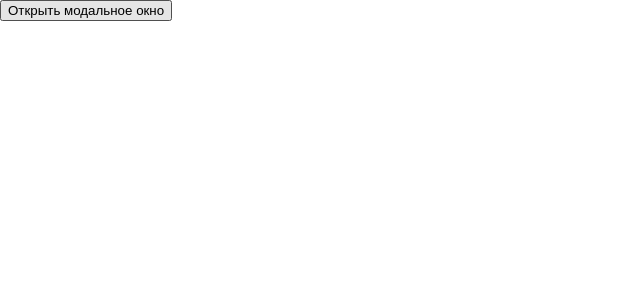
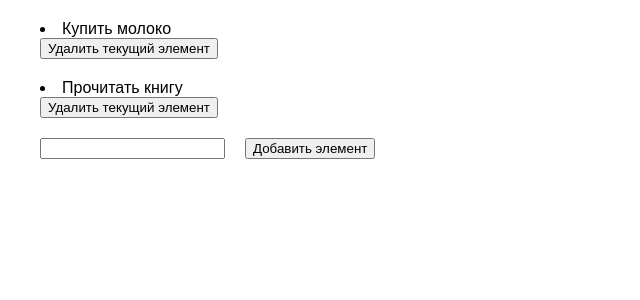
Before and after one commit to Anton102967/new-app2, a React (Vite) app: page / in a window 1280 px wide. Shown: the top 300 px of the page, without its empty margins (0-640 px from the left). Built offline with nearby package versions, Linux system fonts and the light colour scheme.

Commit message:
Состояние в React: Классовые и Функциональные Компоненты

```diff
--- a/src/App.jsx
+++ b/src/App.jsx
@@ -1,9 +1,10 @@
 import Home from "./pages/Home.jsx";
+import {ToDoList} from "./components/Test.jsx";
 
 function App() {
     return (
         <>
-            <Home />
+            <ToDoList />
         </>
     )
 }
--- a/src/components/Test.jsx
+++ b/src/components/Test.jsx
@@ -1,4 +1,4 @@
-import {Component} from 'react';
+import {Component, useState} from 'react';
 import {createPortal} from "react-dom";
 
 export function Name() {
@@ -205,5 +205,40 @@ export function Modal({isOpen, onClose, children}) {
              <div onClick={() => onClose(false)} className='modal-overlay'></div>
         </div>,
          document.body
+
+
     )
 }
+
+export function ToDoList() {
+    const [tasks, setTasks] = useState([{ id: 1, text: 'Купить молоко' }, { id: 2, text: 'Прочитать книгу' }]);
+
+    const deleteTasks = (id) => {
+        setTasks(tasks.filter(task => task.id !== id));
+    }
+
+    const onSubmitTasks = (e) => {
+        e.preventDefault();
+        setTasks([...tasks, {id: Date.now(), text: e.target.elements.text.value} ])
+    }
+
+     return (
+        <>
+            {tasks.map(task => (
+                <div key={task.id} style={{margin: '20px', paddingLeft: '20px'}}>
+                    <li >{task.text}</li>
+                    <button onClick={() => deleteTasks(task.id)}>Удалить текущий элемент</button>
+                </div>
+
+            ))}
+
+            <form
+                onSubmit={onSubmitTasks}
+                style={{margin: '20px', paddingLeft: '20px', display: 'flex', gap: '20px'}} action=""
+            >
+                <input name={'text'} type={"text"}/>
+                <button >Добавить элемент</button>
+            </form>
+        </>
+    )
+}
```
